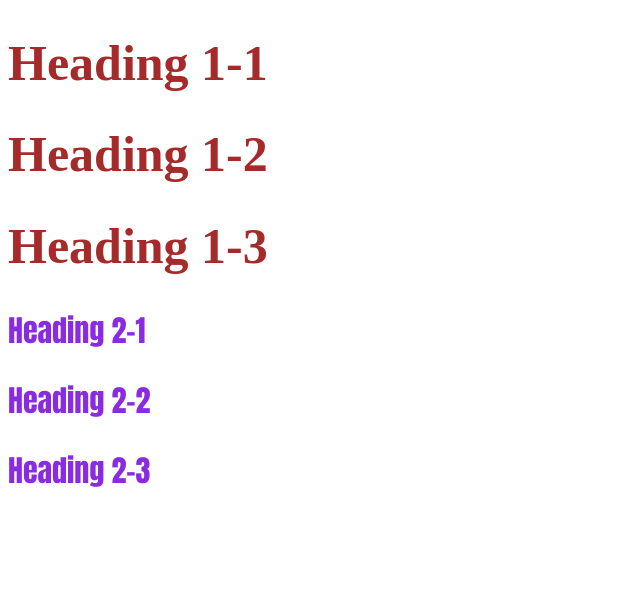
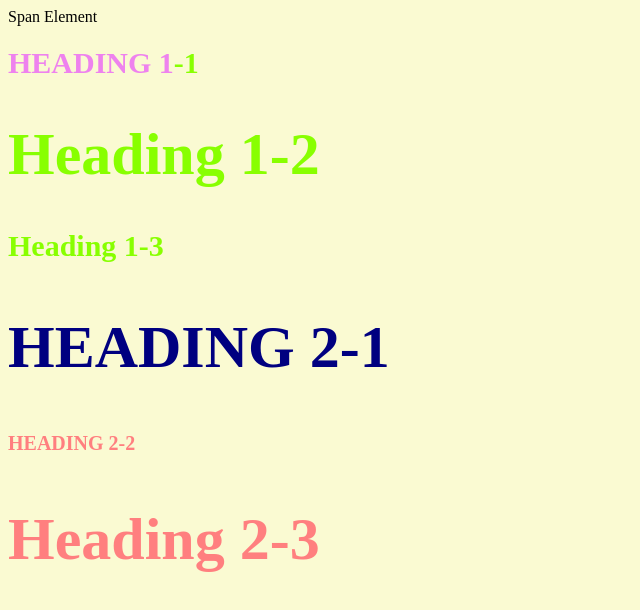
Before and after one commit to noligd/htmltraining, a plain HTML site: page style-test.html in a window 1280 px wide. Shown: the whole page, without its empty margins (0-640 px from the left). Drawn offline with Linux system fonts and the light colour scheme.

Commit message:
created CSS seperate file

```diff
--- /dev/null
+++ b/CSS/test.css
@@ -0,0 +1,28 @@
+body{
+    background-color: lightgoldenrodyellow;
+}
+
+h1{
+    color: rgb(136, 255, 0);
+    font-size: 30px;
+}
+
+h2 {
+    color: rgb(255, 127, 127);
+    font-size: 20px;
+}
+
+.big{
+    font-size: 60px;
+}
+
+.uppercase{
+    text-transform: uppercase;
+}
+.big.uppercase{
+    color: navy;
+}
+
+h1 span{
+    color: violet;
+}
--- a/style-test.html
+++ b/style-test.html
@@ -2,29 +2,19 @@
 <html>
     <head>
         <title>CSS TEST</title>
-        <style>
-            h1{
-                font-size: 50px;
-                color: brown;
-            }
-
-             h2 {
-                    font-size: 30px;
-                    font-family: Impact, Haettenschweiler, 'Arial Narrow Bold', sans-serif;
-                    color: blueviolet;
-                }
-            </style>
+        <link rel="stylesheet" type="text/css" href="css/test.css">
     </head>
 
 
     <body>
-        <h1>Heading 1-1</h1>
-        <h1 class="">Heading 1-2</h1>
+        <span>Span Element</span>
+        <h1 class="uppercase"><span>Heading 1</span>-1</h1>
+        <h1 class="big">Heading 1-2</h1>
         <h1>Heading 1-3</h1>
 
-        <h2>Heading 2-1</h2>
-        <h2>Heading 2-2</h2>
-        <h2>Heading 2-3</h2>
+        <h2 class="big uppercase">Heading 2-1</h2>
+        <h2 class="uppercase">Heading 2-2</h2>
+        <h2 class="big">Heading 2-3</h2>
 
 
 
```
Also changed, not shown: Index.html (+0 -25 lines), img/3683.webp (renamed from 3683.webp).
